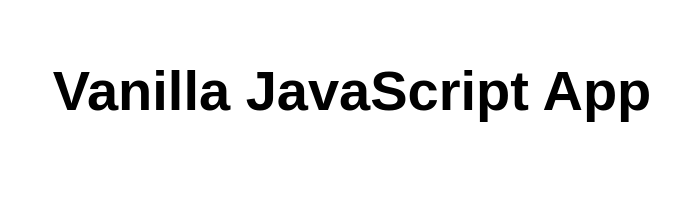
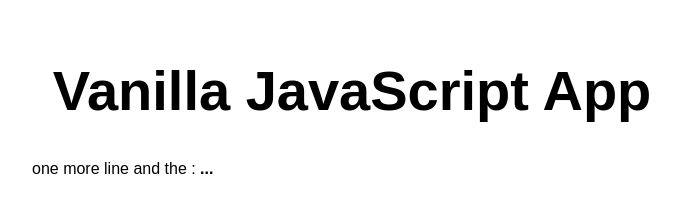
Before and after one commit to sanjeev567/my-first-static-webapp, a plain HTML site: page src/index.html in a window 1280 px wide. Shown: the whole page, without its empty margins (288-968 px from the left). Drawn offline with Linux system fonts and the light colour scheme.

Commit message:
adding placeholder bold for api

```diff
--- a/src/index.html
+++ b/src/index.html
@@ -11,6 +11,7 @@
 <body>
   <main>
     <h1>Vanilla JavaScript App</h1>
+    <p>one more line and the : <b>...</b></p>
   </main>
 </body>
 
```
